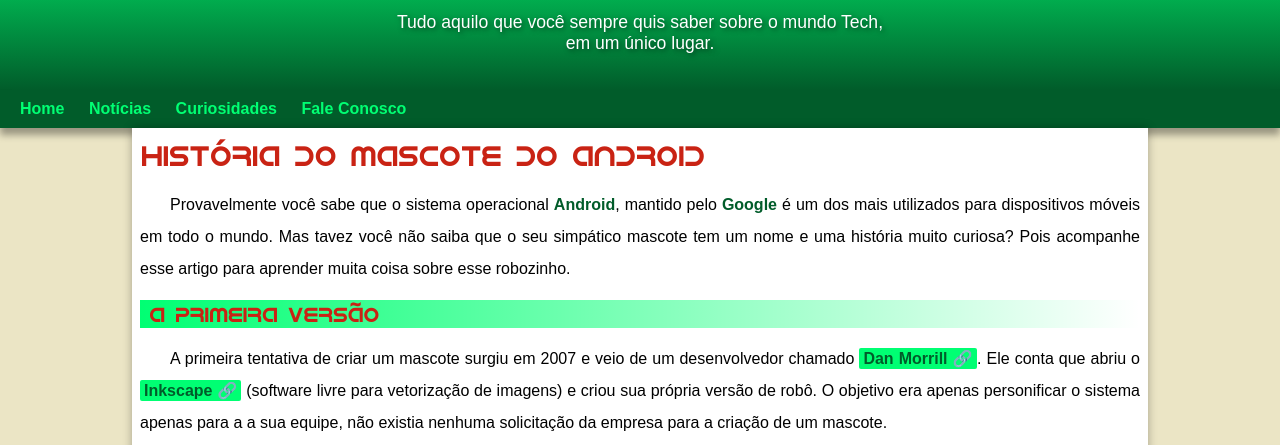
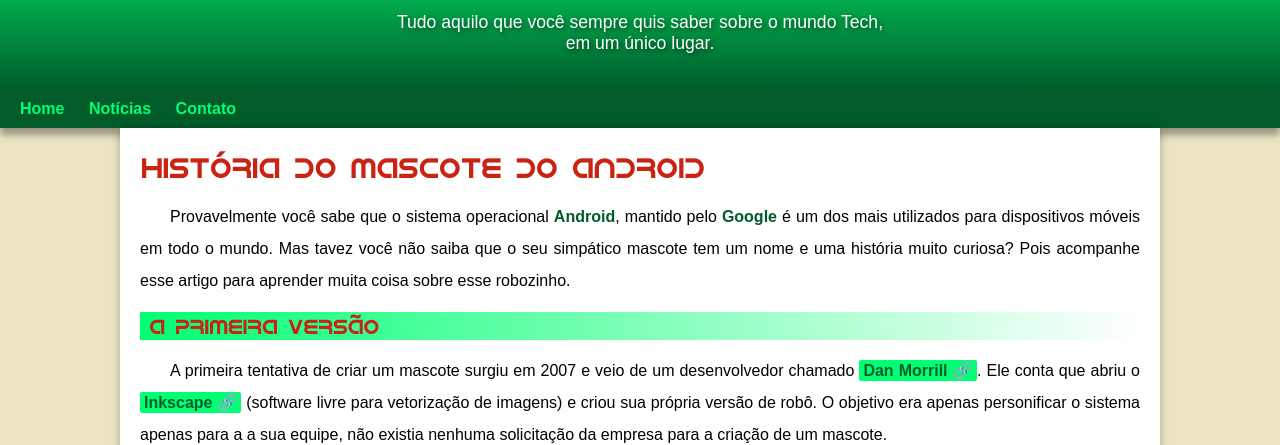
Before and after one commit to jeancarloslr/projeto-android, a plain HTML site: page index.html in a window 1280 px wide. Shown: the part 94-539 px from the top of the page. Drawn offline with Linux system fonts and the light colour scheme.

Commit message:
Problema de padding corrigido

```diff
--- a/index.html
+++ b/index.html
@@ -17,8 +17,7 @@
  <nav>
     <a href="#">Home</a>
     <a href="#">Notícias</a>
-    <a href="#">Curiosidades</a>
-    <a href="#">Fale Conosco</a>
+    <a href="#">Contato</a>
  </nav>
  <main><!--Div principal-->
     <article>
--- a/style/style.css
+++ b/style/style.css
@@ -47,7 +47,7 @@ header > h1{
 
     color: white;
     font-family: var(--fonte-destaque);
-    margin-bottom: 15px;
+    padding-bottom: 15px;
     font-size: 3em;
     text-shadow: 2px 2px 0px rgba(0, 0, 0, 0.266);
     font-weight: normal;
@@ -62,7 +62,7 @@ header > p{
     padding-right: 10px;
     padding-left: 10px;
     margin: auto;
-    margin-bottom: 10px;
+    padding-bottom: 30px;
     text-shadow: 2px 2px 5px rgba(0, 0, 0, 0.507);
 
 }
@@ -96,7 +96,7 @@ nav{
 
 main{
 
-    padding: 8px;
+    padding: 20px;
     background-color: white;
     max-width: 1000px;
     min-width: 300px;
```
